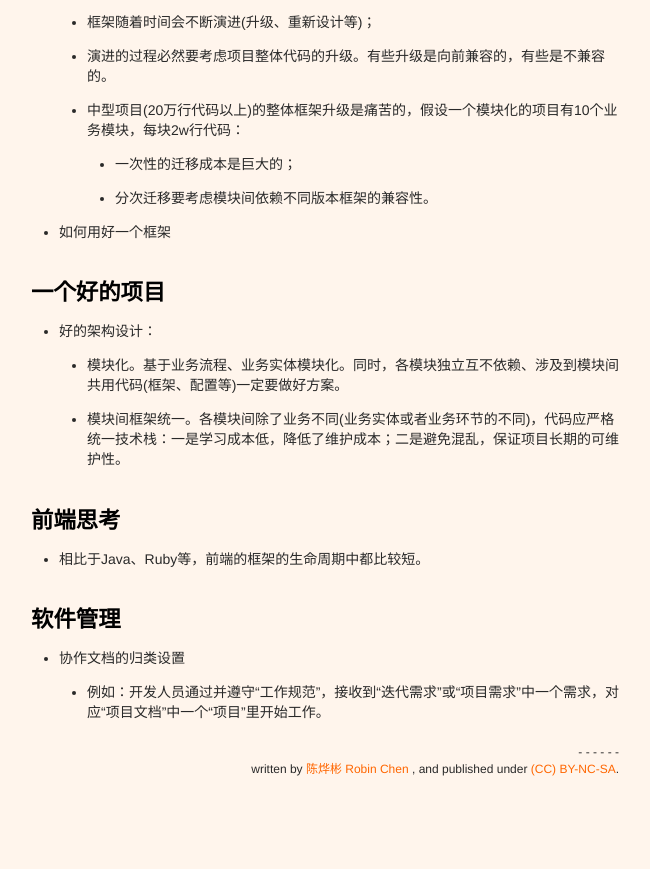
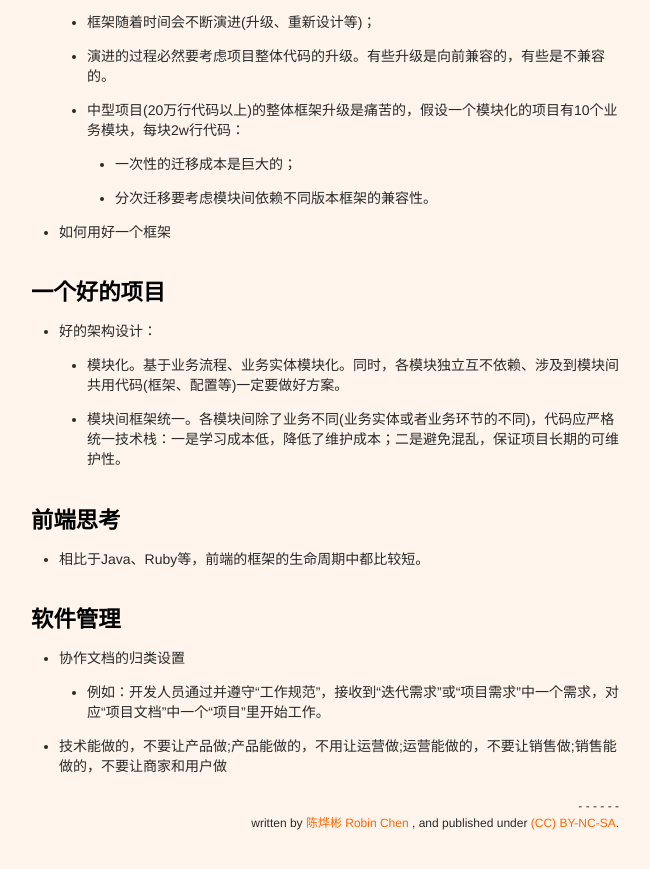
Before and after one commit to xianyuxmu/xianyuxmu.github.io, a Jekyll site: the page built from _posts/2018-02-02-zen-of-tech.md, in a window 1280 px wide and 900 px high, scrolled down 1383 px. Shown: the top 869 px of the window, without its empty margins (315-965 px from the left). Built offline with Jekyll 4.4.1, drawn with Linux system fonts in a browser that asks for light colours; comment, search, counter and statistics services are not loaded; before the commit the page ends 2229 px from its top, so only the background shows below that.

Commit message:
new contents

```diff
--- a/_posts/2018-02-02-zen-of-tech.md
+++ b/_posts/2018-02-02-zen-of-tech.md
@@ -73,3 +73,4 @@ tags:
 
 - 协作文档的归类设置
 	- 例如：开发人员通过并遵守“工作规范”，接收到“迭代需求”或“项目需求”中一个需求，对应“项目文档”中一个“项目”里开始工作。
+- 技术能做的，不要让产品做;产品能做的，不用让运营做;运营能做的，不要让销售做;销售能做的，不要让商家和用户做
```
